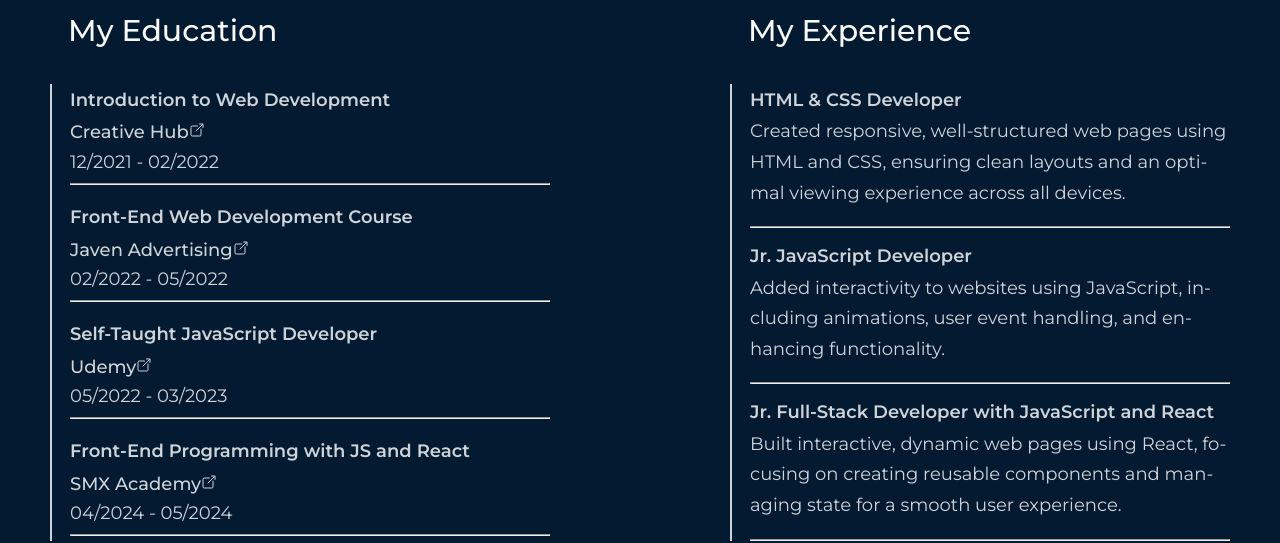
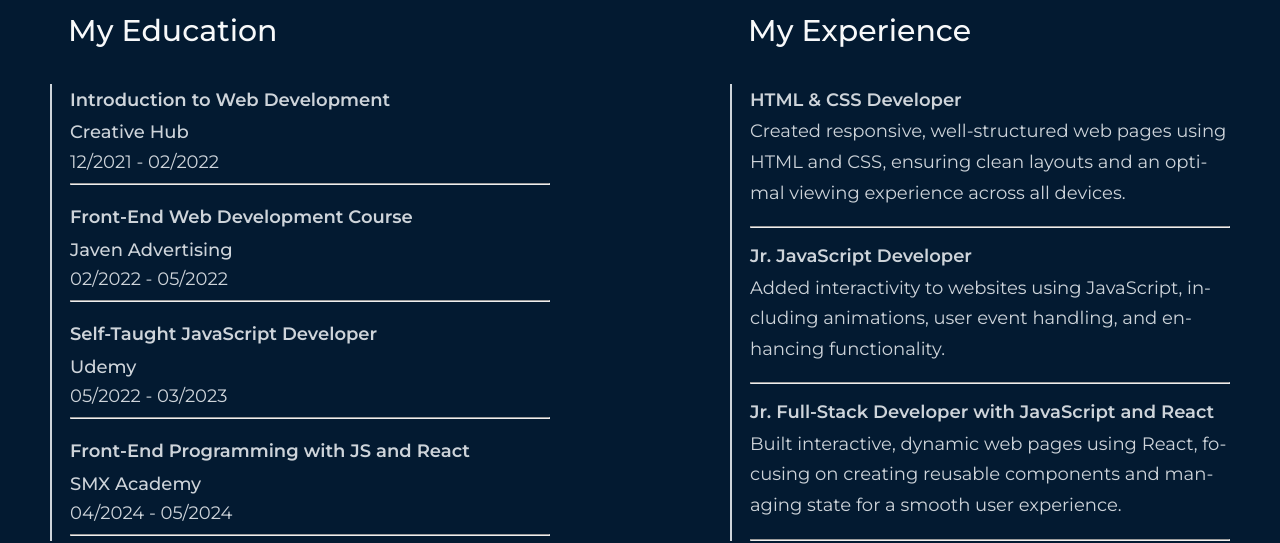
Before and after one commit to MowgliGit/myPersonalPortfolio-Upwork, a React (Create React App) app: page /myPersonalPortfolio-Upwork/about in a window 1280 px wide. Shown: the part 800-1343 px from the top of the page. Built offline with nearby package versions, Linux system fonts and the light colour scheme.

Commit message:
some changes

```diff
--- a/src/components/Resume.js
+++ b/src/components/Resume.js
@@ -1,6 +1,6 @@
 import { useState } from "react";
 import { IonIcon } from "@ionic/react";
-import { openOutline } from "ionicons/icons";
+
 import styles from "../styles/Resume.module.css";
 import { Link } from "react-router-dom";
 import "../App.css";
@@ -77,7 +77,6 @@ export default function Resume() {
                 onClick={() => handleCertificateClick(item.certificateUrl)}
               >
                 {item.academy}
-                <IonIcon icon={openOutline} className={styles.icon} />
               </span>
               <br />
               <span className={styles.date}>{item.date}</span>
```
